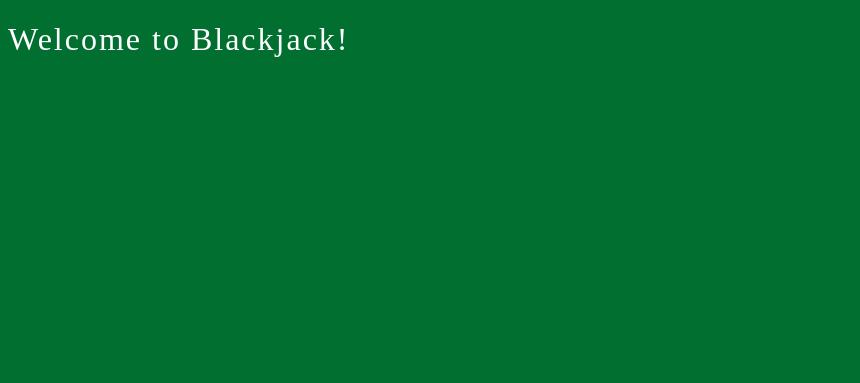
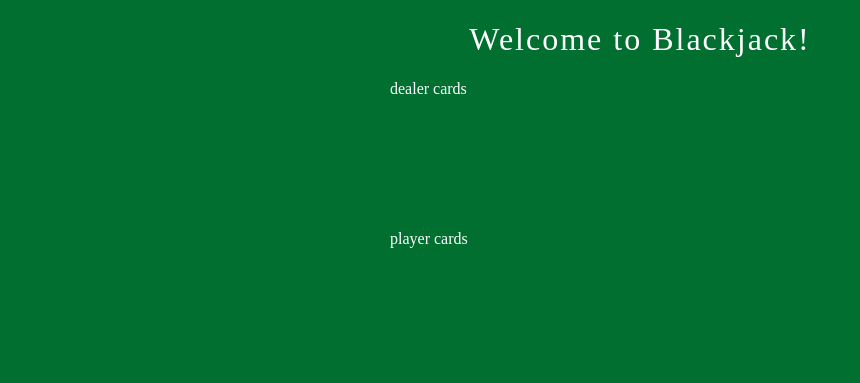
Before and after one commit to heyjohnmurray/Blackjack, a website: page index.html in a window 1280 px wide. Shown: the whole page, without its empty margins (0-860 px from the left). Drawn offline with Linux system fonts and the light colour scheme; a web font is replaced by a local one.

Commit message:
getting started

```diff
--- a/index.html
+++ b/index.html
@@ -6,5 +6,18 @@
 	</head>
 	<body>
 		<h1>Welcome to Blackjack!</h1>
+		<div class="wrapper">
+			<div class="dealer-box box">
+				<div class="cards">
+					dealer cards
+				</div>
+			</div>
+			<div class="player-box box">
+				<div class="cards">
+					player cards
+				</div>
+			</div>
+		</div>
 	</body>
+	<script src="js/app.js"></script>
 </html>
--- /dev/null
+++ b/js/app.js
@@ -0,0 +1,9 @@
+//inspiration: http://www.addictinggames.com/puzzle-games/blackjack.jsp
+
+//create deck
+var suits = ['diamond', 'heart', 'spade', 'club']
+var numbers = ['0,1,2,3,4,5,6,7,8,9,10,11,12,13']
+
+var random = Math.floor(Math.random() * 6) + 1
+
+alert(random);
--- a/sass/partials/_base.scss
+++ b/sass/partials/_base.scss
@@ -1,12 +1,22 @@
 //reset and base styles go here
 body {
 	background: #016f30;
+	font-family: 'Raleway';
+	color: #fff;
 }
 
 h1 {
-	color: #fff;
 	font-size: 200%;
-	font-family: 'Raleway';
 	font-weight: 300;
 	letter-spacing: 2px;
+	text-align: center;
 }
+
+.wrapper {
+	width: 500px;
+	margin: auto;
+}
+
+.box {
+	height: 150px;
+}
```
Also changed, not shown: css/compiled.css.
